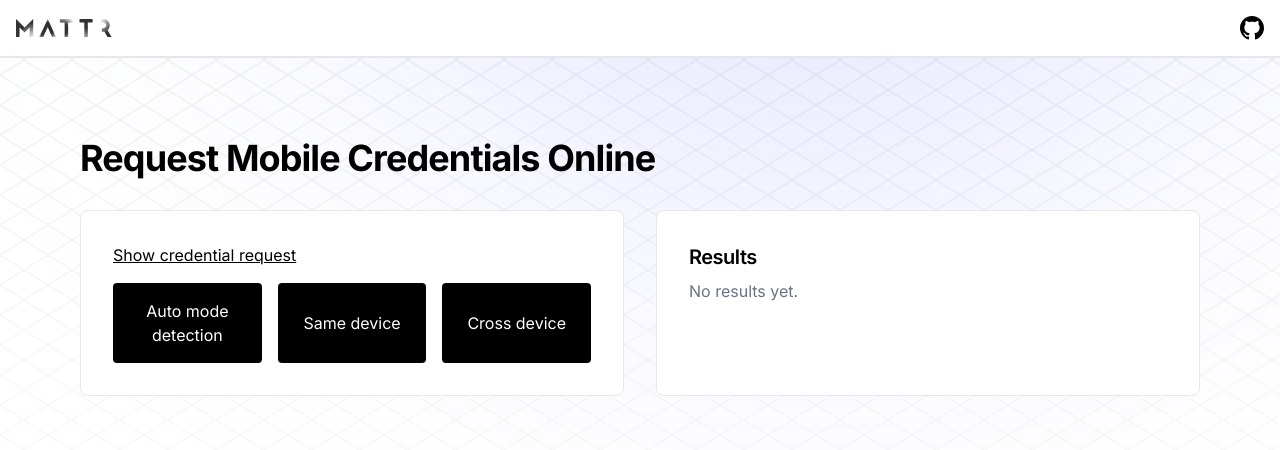
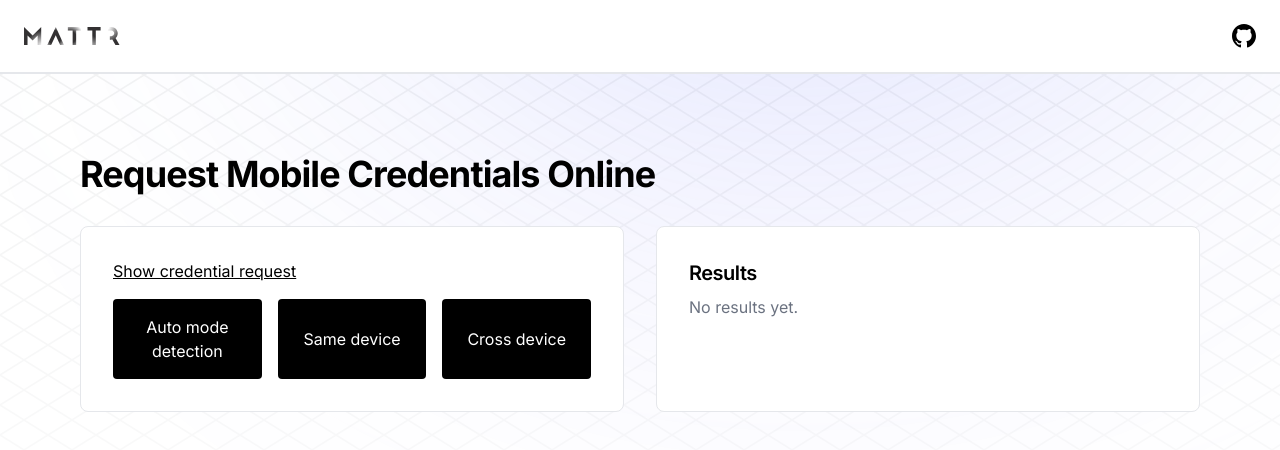
Before and after one commit to mattrglobal/sample-apps, a Next.js app in the folder mobile-credential-online-presentation/: page / in a window 1280 px wide. Shown: the top 450 px of the page. Built offline with nearby package versions, Linux system fonts and the light colour scheme; no server answers; what @mattrglobal/verifier-sdk-web would draw is missing.

Commit message:
fix: header spacing

```diff
--- a/mobile-credential-online-presentation/src/app/layout.tsx
+++ b/mobile-credential-online-presentation/src/app/layout.tsx
@@ -18,7 +18,7 @@ export default function RootLayout({
   return (
     <html lang="en">
       <body className={`${inter.className} bg-white`}>
-        <header className="flex justify-between p-4 bg-white border-b-2">
+        <header className="flex justify-between p-4 lg:p-6 bg-white border-b-2">
           <MATTRLogo />
           <GitHubLogo />
         </header>
```
